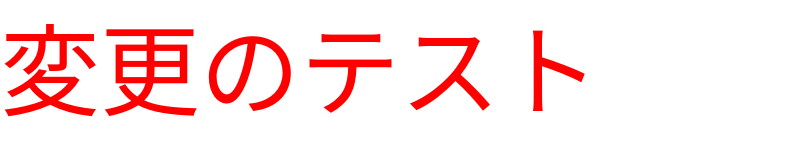
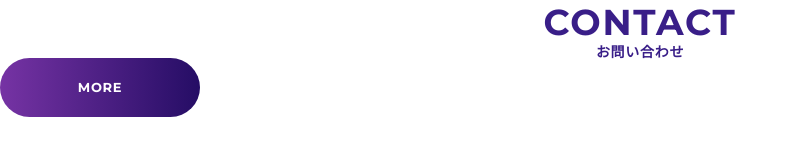
Before and after one commit to Hi-web-design/codeups-live-03, a website: page index.html in a window 1280 px wide. Shown: the whole page, without its empty margins (0-798 px from the left). Drawn offline with nearby package versions, Linux system fonts and the light colour scheme.

Commit message:
202202051031

```diff
--- a/index.html
+++ b/index.html
@@ -17,6 +17,11 @@
   <meta property="og:description" content="" />
   <!-- ファビコン -->
   <link rel="”icon”" href="" />
+  <!-- googlefont -->
+  <link rel="preconnect" href="https://fonts.googleapis.com">
+  <link rel="preconnect" href="https://fonts.gstatic.com" crossorigin>
+  <link href="https://fonts.googleapis.com/css2?family=Montserrat:wght@400;700&family=Noto+Sans+JP:wght@400;500;700&display=swap" rel="stylesheet">
+  <link href="https://fonts.googleapis.com/css2?family=Montserrat:wght@400;700&family=Noto+Sans+JP:wght@400;700&display=swap" rel="stylesheet">
   <!-- css -->
   <link rel="stylesheet" href="./css/styles.css">
   <!-- JavaScript -->
@@ -24,8 +29,11 @@
   <script defer src="./js/script.js"></script>
 </head>
 <body>
-  <div class="inner">
-  <p class="c-test">変更のテスト</p>
-</div>
+  <div class="c-section-header">
+    <p class="c-section-header__entitle">contact</p>
+    <h2 class="c-section-header__jatitle">お問い合わせ</h2>
+  </div>
+
+  <a href="" class="c-btn">more</a>
 </body>
 </html>
--- a/src/sass/global/_setting.scss
+++ b/src/sass/global/_setting.scss
@@ -4,7 +4,7 @@
 // インナー幅設定
 ////////////////////
 // コンテンツのインナー幅（最も共通の幅が多い部分）
-$inner: 1100px;
+$inner: 1110px;
 // ※キャンパス幅ではなくインナーの幅を指す
 
 // 余白
@@ -17,8 +17,8 @@ $padding-sp: 20px;
 // フォント設定
 ////////////////////
 
-$base-font-family: "";
-$second-font-family: "";
+$base-font-family: 'Noto Sans JP', sans-serif;
+$en-font-family: 'Montserrat', sans-serif;
 // ※検証ツールでしっかり反映されているか確認する
 
 body {
@@ -35,8 +35,10 @@ $bold: 700;
 ////////////////////
 
 //色指定（共通性のあるものは出来る限り指定すると良い）
-$black: #111;
+$black: #333;
 $white: #fff;
+$purple: #391E88;
+$bg-black: #120E19;
 
 
 ////////////////////
--- /dev/null
+++ b/src/sass/object/component/_c-btn.scss
@@ -0,0 +1,17 @@
+@use "global" as *;
+
+.c-btn {
+  display: inline-block;
+  text-align: center;
+  width: rem(200);
+  padding: rem(23) 0;
+  color: $white;
+  font-family: $en-font-family;
+  font-size: rem(13);
+  font-weight: $bold;
+  letter-spacing: 0.05em;
+  line-height: 1;
+  text-transform: uppercase;
+  background: transparent linear-gradient(90deg, #7633a4 0%, #250d65 100%) 0% 0% no-repeat padding-box;
+  border-radius: 50px;
+}
--- /dev/null
+++ b/src/sass/object/component/_c-section-header.scss
@@ -0,0 +1,28 @@
+@use "global" as *;
+
+.c-section-header {
+  color: $purple;
+  text-align: center;
+}
+
+.c-section-header__jatitle {
+  font-size: rem(13);
+  font-weight: $bold;
+  letter-spacing: 0.05em;
+  line-height: 1;
+  @include mq(md) {
+    font-size: rem(14);
+  }
+}
+
+.c-section-header__entitle {
+  font-family: $en-font-family;
+  font-size: rem(30);
+  font-weight: $bold;
+  letter-spacing: 0.05em;
+  line-height: calc(37 / 30);
+  text-transform: uppercase;
+  @include mq(md) {
+    font-size: rem(36);
+  }
+}
--- a/src/sass/object/component/_c-test.scss
+++ /dev/null
@@ -1,6 +0,0 @@
-@use "global" as *;
-
-.c-test {
-  font-size: rem(100);
-  color: red;
-}
```
Also changed, not shown: css/styles.css, 1 other file.
